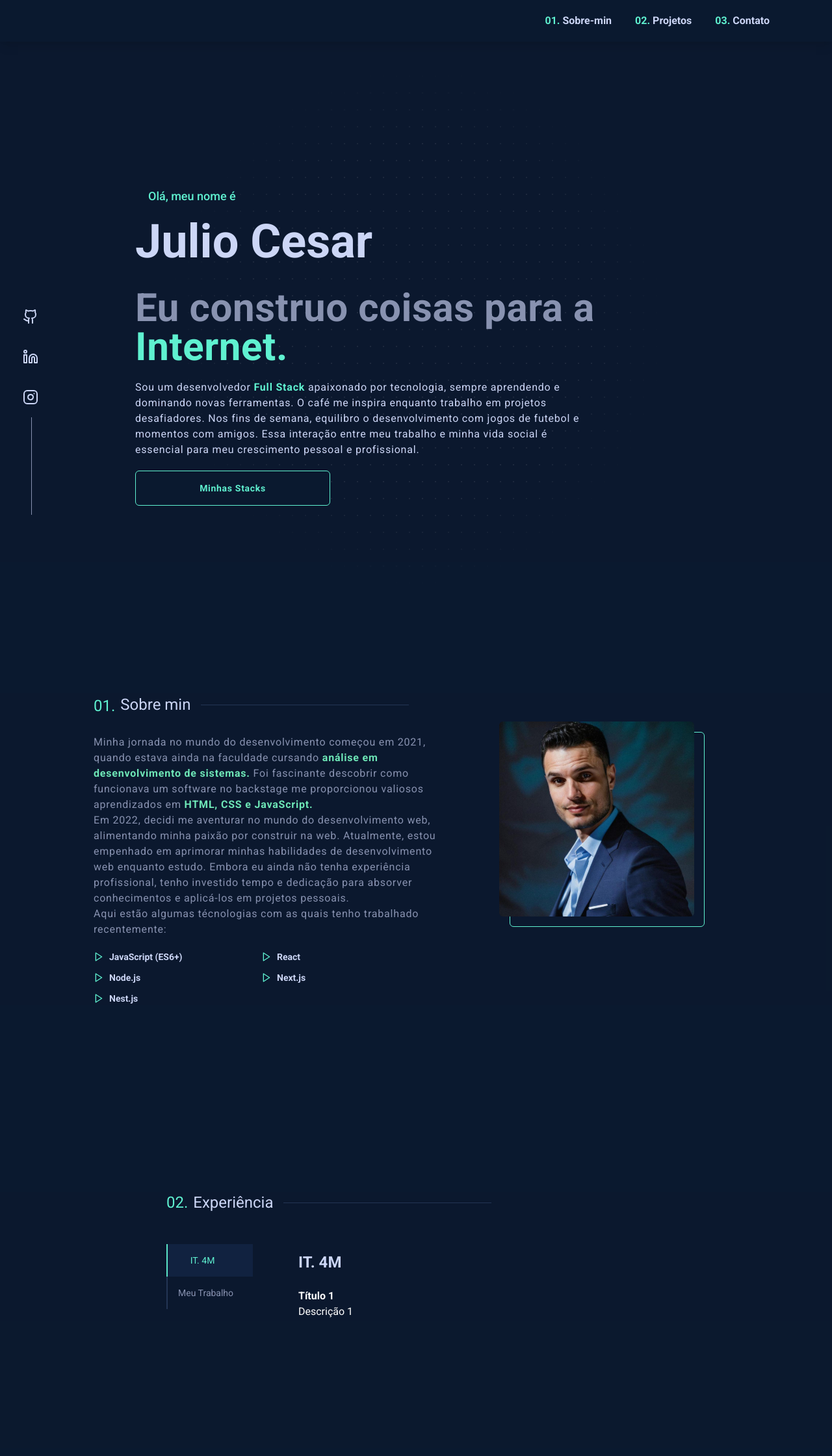
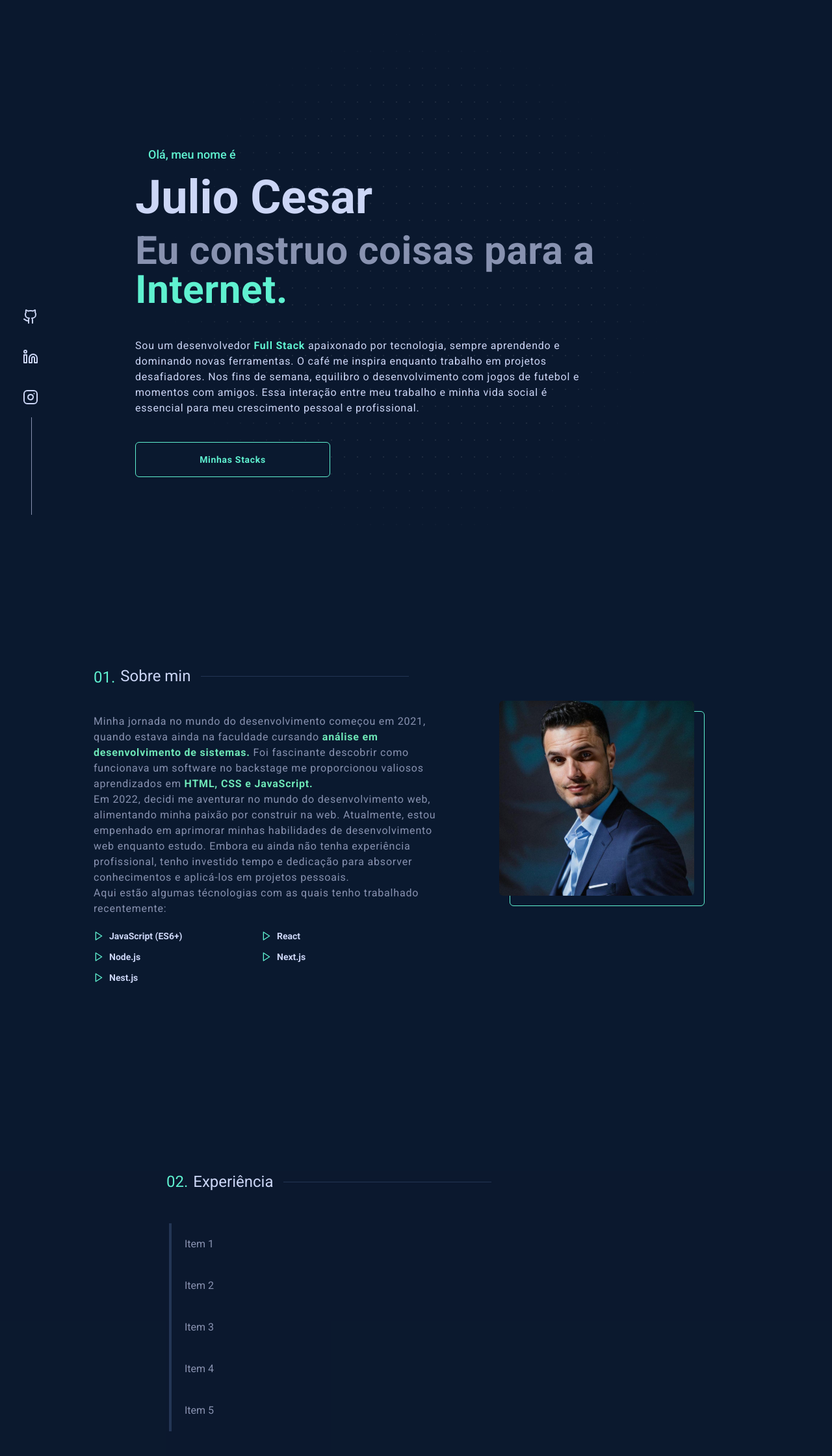
Before and after one commit to JuliodsGarcia/my_portfolio, a Next.js app: page / in a window 1280 px wide. Shown: the top 2240 px of the page at 65% size. Built offline with nearby package versions, Linux system fonts and the light colour scheme.

Commit message:
refactor

```diff
--- a/package.json
+++ b/package.json
@@ -9,8 +9,11 @@
     "lint": "next lint"
   },
   "dependencies": {
+    "@radix-ui/react-dialog": "^1.0.5",
+    "@radix-ui/react-label": "^2.0.2",
     "@radix-ui/react-separator": "^1.0.3",
     "@radix-ui/react-slot": "^1.0.2",
+    "@uidotdev/usehooks": "^2.4.1",
     "class-variance-authority": "^0.7.0",
     "clsx": "^2.1.0",
     "framer-motion": "^11.0.5",
--- a/src/app/(routes)/page.tsx
+++ b/src/app/(routes)/page.tsx
@@ -8,14 +8,14 @@
 
 export default function HomePage() {
   return (
-    <main className="relative mx-auto flex h-screen flex-col bg-primary/20">
+    <main className="relative mx-auto flex h-screen flex-col bg-bg_primary/10">
       <div
         className="absolute top-[5%] -z-10 h-1/2 w-full bg-[radial-gradient(#e5e7eb_1px,transparent_1px)] opacity-10 [background-size:20px_26px] sm:h-full
         sm:[mask-image:radial-gradient(ellipse_30%_50%_at_50%_50%,#000_70%,transparent_100%)]"
       />
 
-      <div className="container mx-auto mt-20  flex w-full flex-col justify-center space-y-5 sm:mt-20 lg:mt-56 lg:px-52">
-        <p className="ml-2 font-medium text-text_span lg:ml-5 lg:text-lg">
+      <div className="container mx-auto mt-32  flex w-full flex-col justify-center sm:mt-20 lg:mt-56 lg:px-52">
+        <p className="mb-4 ml-2 font-medium text-text_span lg:ml-5 lg:text-lg">
           Olá, meu nome é
         </p>
         <h2 className="text-5xl font-bold text-text_primary antialiased lg:text-7xl">
@@ -27,7 +27,7 @@
           whileInView={{ opacity: 1, y: 0 }}
           exit={{ opacity: 0, x: 100 }}
           transition={{ duration: 0.5 }}
-          className="max-w-[700px] tracking-wider text-text_primary"
+          className="mt-6 max-w-[700px] tracking-wider text-text_primary"
         >
           Sou um desenvolvedor{" "}
           <span className="font-semibold text-text_span">Full Stack</span>{" "}
@@ -40,7 +40,7 @@
         </motion.p>
 
         <button
-          className="max-w-[300px] rounded-md border border-text_span bg-bg_primary px-4 py-4 text-sm font-semibold tracking-wider text-text_span transition duration-200
+          className="mt-10 max-w-[300px] rounded-md border border-text_span bg-bg_primary px-4 py-4 text-sm font-semibold tracking-wider text-text_span transition duration-200
           ease-in-out hover:shadow-[4px_4px_0px_0px_rgba(97,249,213)]"
         >
           Minhas Stacks
--- a/src/app/layout.tsx
+++ b/src/app/layout.tsx
@@ -3,6 +3,7 @@
 import "./globals.css";
 import SocialMediaIcons from "@/components/ui/social-media";
 import { FloatingNavMain } from "@/components/floating-nav-main";
+import SmallDevices from "@/components/wrapper-small-devices";
 
 const roboto = Roboto({ subsets: ["latin"], weight: ["400", "500", "700"] });
 
@@ -22,6 +23,7 @@
         className={`${roboto.className} relative min-h-screen bg-bg_primary text-white`}
       >
         <FloatingNavMain />
+
         <SocialMediaIcons />
         {children}
       </body>
--- a/src/components/about.tsx
+++ b/src/components/about.tsx
@@ -6,13 +6,13 @@
 
 const About = () => {
   return (
-    <section className="container mt-52 bg-primary/20 sm:mt-[18rem] lg:pl-36">
+    <section className="container mt-52 bg-bg_primary sm:mt-[18rem] lg:pl-36">
       <div className="mb-7 flex items-center">
         <span className="mr-2 mt-1 text-text_span sm:text-2xl">01.</span>
         <p className="text-2xl text-text_primary sm:text-2xl">Sobre min</p>
         <Separator className="ml-4 h-[1px] w-[120px] bg-[#233554] sm:min-w-[320px]" />
       </div>
-      <div className="grid w-full grow grid-cols-2">
+      <div className="mt-10 grid w-full grow grid-cols-2">
         <div className="order-2 col-span-2 sm:col-span-1">
           <p className="max-w-2xl tracking-wider text-text_secondary sm:w-full">
             Minha jornada no mundo do desenvolvimento começou em 2021, quando
--- a/src/components/floating-nav-main.tsx
+++ b/src/components/floating-nav-main.tsx
@@ -3,7 +3,7 @@
 import { FloatingNav } from "@/components/ui/floating-navbar";
 
 import { Home, CodeSquare, MessageCircle } from "lucide-react";
-import { Button } from "./ui/button";
+
 export function FloatingNavMain() {
   const navItems = [
     {
@@ -20,7 +20,7 @@
       name: "Contato",
       link: "/about",
       icon: (
-        <MessageCircle className="h-4 w-4 text-text_span dark:text-white" />
+        <MessageCircle className="h-4 w-4 dark:text-white sm:text-text_span" />
       ),
     },
   ];
@@ -32,37 +32,5 @@
   );
 }
 const DummyContent = () => {
-  return (
-    <div className="relative flex h-[4rem] w-full  justify-end shadow-lg">
-      <div className="0 flex w-full items-center justify-end gap-x-1 px-20">
-        <Button
-          variant="link"
-          className="flex items-center gap-x-1 text-base  text-white hover:no-underline"
-        >
-          <strong className="text-text_span">01.</strong>
-          <span className="font-semibold text-text_primary hover:text-text_span">
-            Sobre-min
-          </span>
-        </Button>
-        <Button
-          variant="link"
-          className="flex items-center gap-x-1 text-base  text-white hover:no-underline"
-        >
-          <strong className="text-text_span">02.</strong>
-          <span className="font-semibold text-text_primary hover:text-text_span">
-            Projetos
-          </span>
-        </Button>
-        <Button
-          variant="link"
-          className="flex items-center gap-x-1 text-base  text-white hover:no-underline"
-        >
-          <strong className="text-text_span">03.</strong>
-          <span className="font-semibold text-text_primary hover:text-text_span">
-            Contato
-          </span>
-        </Button>
-      </div>
-    </div>
-  );
+  return null;
 };
--- a/src/components/ui/floating-navbar.tsx
+++ b/src/components/ui/floating-navbar.tsx
@@ -8,7 +8,6 @@
 } from "framer-motion";
 import { cn } from "@/utils/cn";
 import Link from "next/link";
-import { Button } from "@/components/ui/moving-border";
 
 export const FloatingNav = ({
   navItems,
@@ -57,7 +56,7 @@
           duration: 0.2,
         }}
         className={cn(
-          "fixed inset-x-0 top-10 z-[5000] mx-auto flex max-w-fit items-center justify-center space-x-4 rounded-full border border-transparent bg-bg_primary px-5 py-2 font-semibold  shadow-[0px_2px_3px_-1px_rgba(0,0,0,0.9),0px_1px_0px_0px_rgba(25,28,33,0.02),0px_0px_0px_1px_rgba(25,28,33,0.08)]",
+          "fixed inset-x-0 top-10 z-[5000] mx-auto flex max-w-fit items-center justify-center space-x-4 rounded-full border border-transparent bg-bg_primary px-5 py-2 py-4 font-semibold  shadow-[0px_2px_3px_-1px_rgba(0,0,0,0.9),0px_1px_0px_0px_rgba(25,28,33,0.02),0px_0px_0px_1px_rgba(25,28,33,0.08)]",
           className,
         )}
       >
--- /dev/null
+++ b/src/components/ui/input.tsx
@@ -0,0 +1,25 @@
+import * as React from "react"
+
+import { cn } from "@/lib/utils"
+
+export interface InputProps
+  extends React.InputHTMLAttributes<HTMLInputElement> {}
+
+const Input = React.forwardRef<HTMLInputElement, InputProps>(
+  ({ className, type, ...props }, ref) => {
+    return (
+      <input
+        type={type}
+        className={cn(
+          "flex h-10 w-full rounded-md border border-input bg-background px-3 py-2 text-sm ring-offset-background file:border-0 file:bg-transparent file:text-sm file:font-medium placeholder:text-muted-foreground focus-visible:outline-none focus-visible:ring-2 focus-visible:ring-ring focus-visible:ring-offset-2 disabled:cursor-not-allowed disabled:opacity-50",
+          className
+        )}
+        ref={ref}
+        {...props}
+      />
+    )
+  }
+)
+Input.displayName = "Input"
+
+export { Input }
--- /dev/null
+++ b/src/components/ui/label.tsx
@@ -0,0 +1,26 @@
+"use client"
+
+import * as React from "react"
+import * as LabelPrimitive from "@radix-ui/react-label"
+import { cva, type VariantProps } from "class-variance-authority"
+
+import { cn } from "@/lib/utils"
+
+const labelVariants = cva(
+  "text-sm font-medium leading-none peer-disabled:cursor-not-allowed peer-disabled:opacity-70"
+)
+
+const Label = React.forwardRef<
+  React.ElementRef<typeof LabelPrimitive.Root>,
+  React.ComponentPropsWithoutRef<typeof LabelPrimitive.Root> &
+    VariantProps<typeof labelVariants>
+>(({ className, ...props }, ref) => (
+  <LabelPrimitive.Root
+    ref={ref}
+    className={cn(labelVariants(), className)}
+    {...props}
+  />
+))
+Label.displayName = LabelPrimitive.Root.displayName
+
+export { Label }
--- /dev/null
+++ b/src/components/ui/sheet.tsx
@@ -0,0 +1,140 @@
+"use client"
+
+import * as React from "react"
+import * as SheetPrimitive from "@radix-ui/react-dialog"
+import { cva, type VariantProps } from "class-variance-authority"
+import { X } from "lucide-react"
+
+import { cn } from "@/lib/utils"
+
+const Sheet = SheetPrimitive.Root
+
+const SheetTrigger = SheetPrimitive.Trigger
+
+const SheetClose = SheetPrimitive.Close
+
+const SheetPortal = SheetPrimitive.Portal
+
+const SheetOverlay = React.forwardRef<
+  React.ElementRef<typeof SheetPrimitive.Overlay>,
+  React.ComponentPropsWithoutRef<typeof SheetPrimitive.Overlay>
+>(({ className, ...props }, ref) => (
+  <SheetPrimitive.Overlay
+    className={cn(
+      "fixed inset-0 z-50 bg-black/80  data-[state=open]:animate-in data-[state=closed]:animate-out data-[state=closed]:fade-out-0 data-[state=open]:fade-in-0",
+      className
+    )}
+    {...props}
+    ref={ref}
+  />
+))
+SheetOverlay.displayName = SheetPrimitive.Overlay.displayName
+
+const sheetVariants = cva(
+  "fixed z-50 gap-4 bg-background p-6 shadow-lg transition ease-in-out data-[state=open]:animate-in data-[state=closed]:animate-out data-[state=closed]:duration-300 data-[state=open]:duration-500",
+  {
+    variants: {
+      side: {
+        top: "inset-x-0 top-0 border-b data-[state=closed]:slide-out-to-top data-[state=open]:slide-in-from-top",
+        bottom:
+          "inset-x-0 bottom-0 border-t data-[state=closed]:slide-out-to-bottom data-[state=open]:slide-in-from-bottom",
+        left: "inset-y-0 left-0 h-full w-3/4 border-r data-[state=closed]:slide-out-to-left data-[state=open]:slide-in-from-left sm:max-w-sm",
+        right:
+          "inset-y-0 right-0 h-full w-3/4  border-l data-[state=closed]:slide-out-to-right data-[state=open]:slide-in-from-right sm:max-w-sm",
+      },
+    },
+    defaultVariants: {
+      side: "right",
+    },
+  }
+)
+
+interface SheetContentProps
+  extends React.ComponentPropsWithoutRef<typeof SheetPrimitive.Content>,
+    VariantProps<typeof sheetVariants> {}
+
+const SheetContent = React.forwardRef<
+  React.ElementRef<typeof SheetPrimitive.Content>,
+  SheetContentProps
+>(({ side = "right", className, children, ...props }, ref) => (
+  <SheetPortal>
+    <SheetOverlay />
+    <SheetPrimitive.Content
+      ref={ref}
+      className={cn(sheetVariants({ side }), className)}
+      {...props}
+    >
+      {children}
+      <SheetPrimitive.Close className="absolute right-4 top-4 rounded-sm opacity-70 ring-offset-background transition-opacity hover:opacity-100 focus:outline-none focus:ring-2 focus:ring-ring focus:ring-offset-2 disabled:pointer-events-none data-[state=open]:bg-secondary">
+        <X className="h-4 w-4" />
+        <span className="sr-only">Close</span>
+      </SheetPrimitive.Close>
+    </SheetPrimitive.Content>
+  </SheetPortal>
+))
+SheetContent.displayName = SheetPrimitive.Content.displayName
+
+const SheetHeader = ({
+  className,
+  ...props
+}: React.HTMLAttributes<HTMLDivElement>) => (
+  <div
+    className={cn(
+      "flex flex-col space-y-2 text-center sm:text-left",
+      className
+    )}
+    {...props}
+  />
+)
+SheetHeader.displayName = "SheetHeader"
+
+const SheetFooter = ({
+  className,
+  ...props
+}: React.HTMLAttributes<HTMLDivElement>) => (
+  <div
+    className={cn(
+      "flex flex-col-reverse sm:flex-row sm:justify-end sm:space-x-2",
+      className
+    )}
+    {...props}
+  />
+)
+SheetFooter.displayName = "SheetFooter"
+
+const SheetTitle = React.forwardRef<
+  React.ElementRef<typeof SheetPrimitive.Title>,
+  React.ComponentPropsWithoutRef<typeof SheetPrimitive.Title>
+>(({ className, ...props }, ref) => (
+  <SheetPrimitive.Title
+    ref={ref}
+    className={cn("text-lg font-semibold text-foreground", className)}
+    {...props}
+  />
+))
+SheetTitle.displayName = SheetPrimitive.Title.displayName
+
+const SheetDescription = React.forwardRef<
+  React.ElementRef<typeof SheetPrimitive.Description>,
+  React.ComponentPropsWithoutRef<typeof SheetPrimitive.Description>
+>(({ className, ...props }, ref) => (
+  <SheetPrimitive.Description
+    ref={ref}
+    className={cn("text-sm text-muted-foreground", className)}
+    {...props}
+  />
+))
+SheetDescription.displayName = SheetPrimitive.Description.displayName
+
+export {
+  Sheet,
+  SheetPortal,
+  SheetOverlay,
+  SheetTrigger,
+  SheetClose,
+  SheetContent,
+  SheetHeader,
+  SheetFooter,
+  SheetTitle,
+  SheetDescription,
+}
--- a/src/components/works.tsx
+++ b/src/components/works.tsx
@@ -1,33 +1,19 @@
-import React, { useState } from "react";
+import { useState } from "react";
 import { Separator } from "./ui/separator";
 
-const content = [
-  {
-    content: "IT. 4M",
-    works: [
-      {
-        title: "Título 1",
-        description: "Descrição 1",
-      },
-    ],
-  },
-  {
-    content: "Meu Trabalho",
-    works: [
-      {
-        title: "Título 2",
-        description: "Descrição 2",
-      },
-    ],
-  },
-];
+const Works = () => {
+  // Estado para controlar o item de menu ativo
+  const [activeMenu, setActiveMenu] = useState<string>("");
 
-const Works = () => {
-  const [selectedContentIndex, setSelectedContentIndex] = useState(0);
-
-  const handleMenuClick = (index) => {
-    setSelectedContentIndex(index);
-  };
+  // Lista de itens de menu e seus componentes associados
+  const menuItems = [
+    { id: "item1", label: "Item 1", component: <p>Componente 1</p> },
+    { id: "item2", label: "Item 2", component: <p>Componente 2</p> },
+    { id: "item3", label: "Item 3", component: <p>Componente 2</p> },
+    { id: "item4", label: "Item 4", component: <p>Componente 2</p> },
+    { id: "item5", label: "Item 5", component: <p>Componente 2</p> },
+    // Adicione mais itens conforme necessário
+  ];
 
   return (
     <>
@@ -36,41 +22,24 @@
         <p className="text-2xl text-text_primary sm:text-2xl">Experiência</p>
         <Separator className="ml-4 h-[1px] w-[120px] bg-[#233554] sm:min-w-[320px]" />
       </div>
-      <div className="flex">
-        <div className="flex sm:flex-col sm:pl-28">
-          {content.map((section, index) => (
+      <div className="mb-40 flex w-full flex-col sm:flex-row sm:pl-28">
+        <div className="flex overflow-auto border-b border-transparent sm:flex-col sm:overflow-visible sm:border-b-0 sm:border-l-4">
+          {menuItems.map((item) => (
             <div
-              key={index}
-              className={`flex h-10 cursor-pointer items-center  pl-4 text-center hover:bg-[#112240] sm:min-h-[50px] ${
-                index === selectedContentIndex
-                  ? "border-l-2 border-[#5AE6C7] bg-[#112240]"
-                  : "border-l-2 border-[#233554] "
-              }`}
-              onClick={() => handleMenuClick(index)}
+              key={item.id}
+              className={`cursor-pointer whitespace-nowrap p-2 ${activeMenu === item.id ? "border-b-2 border-text_span sm:border-l-4 sm:border-b-transparent" : "border-[#233554] sm:border-l-4"}`}
+              onClick={() => setActiveMenu(item.id)}
             >
               <p
-                className={`mr-10 w-[75px] text-nowrap text-base text-text_secondary sm:text-sm ${
-                  index === selectedContentIndex ? "text-text_span " : ""
-                }`}
+                className={`-ml-2 px-5 py-3 ${activeMenu === item.id ? "bg-slate-400 text-text_span" : "text-text_secondary"}`}
               >
-                {section.content}
+                {item.label}
               </p>
             </div>
           ))}
         </div>
-
-        <div className="mb-36 flex -translate-x-[290px] translate-y-[80px] transform sm:min-h-[170px] sm:translate-x-[30px] sm:translate-y-[0px] sm:flex-col">
-          <div className="flex flex-col">
-            <h2 className="flex w-fit items-center px-10 py-3 text-2xl font-semibold text-text_primary">
-              {content[selectedContentIndex].content} <span></span>
-            </h2>
-            {content[selectedContentIndex].works.map((work, workIndex) => (
-              <div key={workIndex} className="flex flex-col px-10 py-3">
-                <span className="font-bold">{work.title}</span>
-                <span>{work.description}</span>
-              </div>
-            ))}
-          </div>
+        <div className="mt-5 flex-1 sm:ml-10 sm:mt-4">
+          {menuItems.find((item) => item.id === activeMenu)?.component}
         </div>
       </div>
     </>
```
Also changed, not shown: 1 other file (tests, documents, lock files or other folders).
